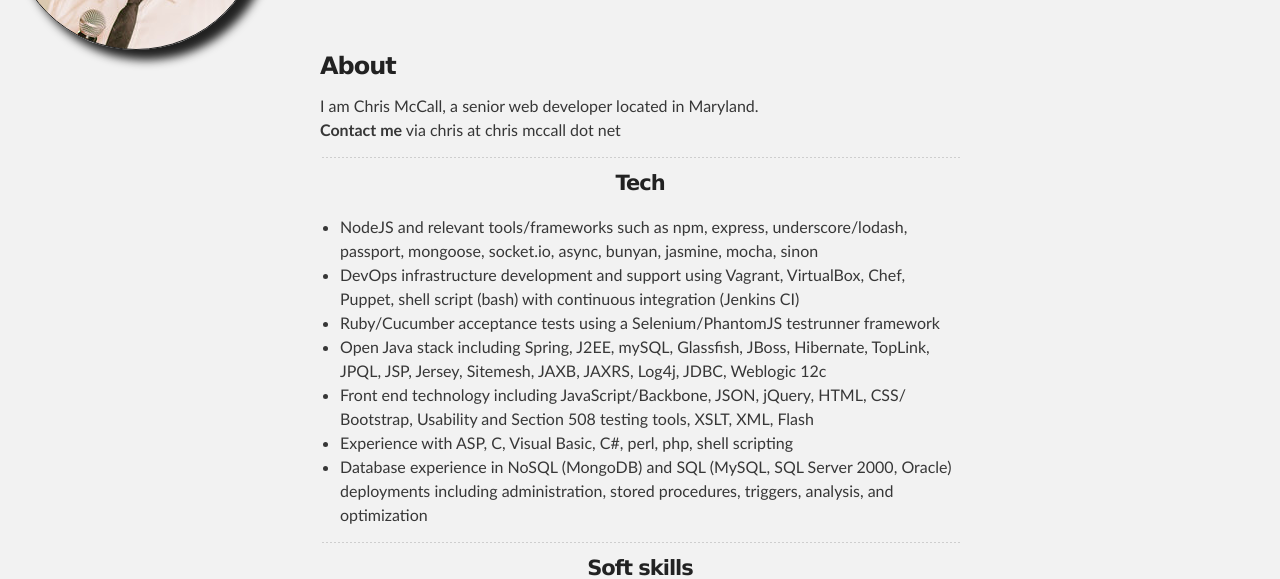
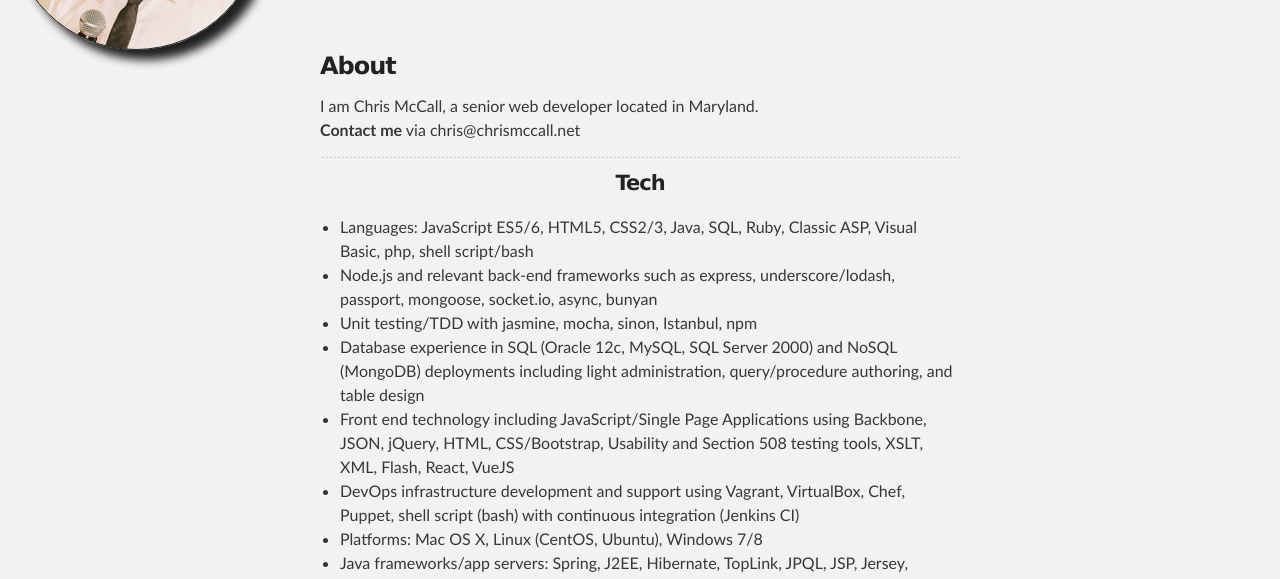
Before and after one commit to cmccall/cmccall.github.io, a plain HTML site: page index.html in a window 1280 px wide. Shown: the part 212-791 px from the top of the page. Drawn offline with Linux system fonts and the light colour scheme.

Commit message:
Update/organize tech experience

```diff
--- a/index.html
+++ b/index.html
@@ -35,23 +35,21 @@
       <p>
         I am Chris McCall, a senior web developer located in Maryland.
         <br />
-        <strong>Contact me</strong> via chris at chris mccall dot net
+        <strong>Contact me</strong> via chris@chrismccall.net
         <hr />
         <h4><p style="text-align: center;">Tech</p></h4>
         <ul>
-          <li>NodeJS and relevant tools/frameworks such as npm, express, underscore/lodash, passport, mongoose, socket.io, async,
-            bunyan, jasmine, mocha, sinon
-          </li>
-          <li>DevOps infrastructure development and support using Vagrant, VirtualBox, Chef, Puppet, shell script (bash) with
-            continuous integration (Jenkins CI)</li>
-          <li>Ruby/Cucumber acceptance tests using a Selenium/PhantomJS testrunner framework</li>
-          <li>Open Java stack including Spring, J2EE, mySQL, Glassfish, JBoss, Hibernate, TopLink, JPQL, JSP, Jersey, Sitemesh,
-            JAXB, JAXRS, Log4j, JDBC, Weblogic 12c</li>
-          <li>Front end technology including JavaScript/Backbone, JSON, jQuery, HTML, CSS/ Bootstrap, Usability and Section 508
-            testing tools, XSLT, XML, Flash</li>
-          <li>Experience with ASP, C, Visual Basic, C#, perl, php, shell scripting</li>
-          <li>Database experience in NoSQL (MongoDB) and SQL (MySQL, SQL Server 2000, Oracle) deployments including administration,
-            stored procedures, triggers, analysis, and optimization</li>
+          <li>Languages: JavaScript ES5/6, HTML5, CSS2/3, Java, SQL, Ruby, Classic ASP, Visual Basic, php, shell script/bash</li>
+          <li>Node.js and relevant back-end frameworks such as express, underscore/lodash, passport, mongoose, socket.io, async, bunyan</li>
+          <li>Unit testing/TDD with jasmine, mocha, sinon, Istanbul, npm</li>
+          <li>Database experience in SQL (Oracle 12c, MySQL, SQL Server 2000) and NoSQL (MongoDB) deployments including light administration, query/procedure authoring, and table design</li>
+          <li>Front end technology including JavaScript/Single Page Applications using Backbone, JSON, jQuery, HTML, CSS/Bootstrap, Usability and Section 508 testing tools, XSLT, XML, Flash, React, VueJS</li>
+          <li>DevOps infrastructure development and support using Vagrant, VirtualBox, Chef, Puppet, shell script (bash) with continuous integration (Jenkins CI)</li>
+          <li>Platforms: Mac OS X, Linux (CentOS, Ubuntu), Windows 7/8</li>
+          <li>Java frameworks/app servers: Spring, J2EE, Hibernate, TopLink, JPQL, JSP, Jersey, Sitemesh, JAXB, JAXRS, Log4j, JDBC. Weblogic 12c, Glassfish, JBoss</li>
+          <li>Ruby/Cucumber acceptance testing using a Selenium/PhantomJS testrunner framework</li>
+          <li>Source control experience using git (GitHub, GitLab, BitBucket), svn</li>
+          <li>Web security experience including safeguards against XSS, CSRF, SQL Injection, MITMA</li>
         </ul>
         <hr />
         <h4><p style="text-align: center;">Soft skills</p></h4>
@@ -70,6 +68,7 @@
         <ul>
           <li>Developed NodeJS-based RESTful endpoints and heavy JSON manipulation in support of Dept. of Veterans Affairs (VA) <a href="http://www.federaltimes.com/story/government/it/health/2015/06/12/va-app-ehmp/71124314/" target="new">eHMP clinical web application</a> intended
             to replace legacy medical GUI</li>
+          <li>Implemented REST-based integration with <a href="https://www.jbpm.org/" target="new">business process management (BPM) engine</a> for clinical workflows
           <li>Redesigned Dept. of Veterans Affairs <a href="https://www.myhealth.va.gov/mhv-portal-web" target="new">patient data portal</a> architecture based on modern Java development standards</li>
           <li>Developed internal NodeJS-based internal time tracking application both consuming and producing RESTful APIs</li>
           <li>Developed open source Java code in support of a veteran’s <a href="http://www.va.gov/bluebutton/" target="new">health data application</a> to enable downloading of personal health data</li>
```
